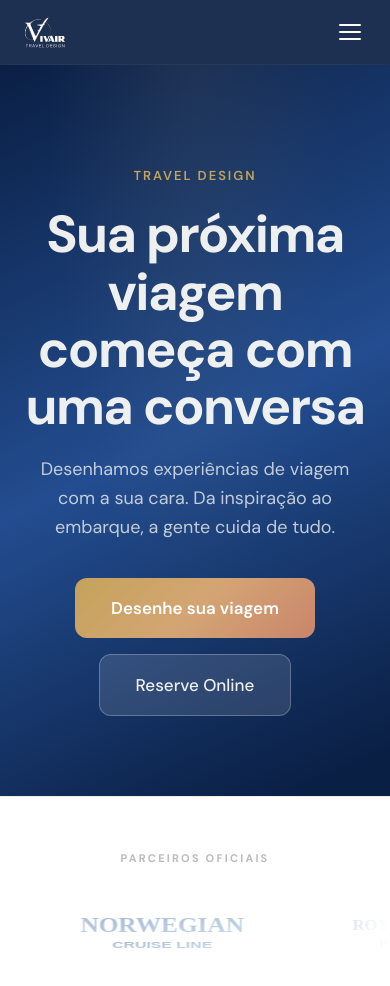
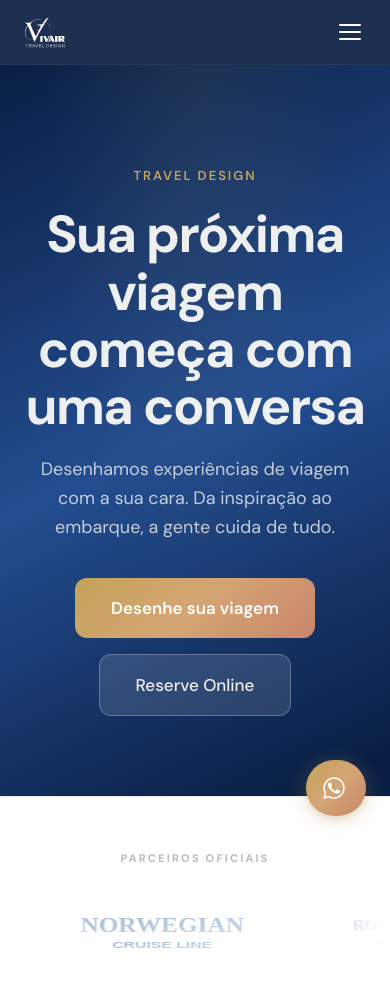
Before and after one commit to m7kx/vivair-website, a Next.js app: page / in a window 390 px wide. Shown: the top 986 px of the page. Built offline with nearby package versions, Linux system fonts and the light colour scheme.

Commit message:
feat: WhatsAppButton — flutuante champagne gradient, pill desktop / circle mobile

```diff
--- /dev/null
+++ b/src/components/WhatsAppButton.tsx
@@ -0,0 +1,109 @@
+"use client"
+
+/**
+ * WhatsAppButton
+ * ─────────────────────────────────────────────────────────────
+ * Botão flutuante de contato via WhatsApp.
+ * Modular — para remover: comente <WhatsAppButton /> em page.tsx.
+ *
+ * Design: champagne gradient (coerente com as CTAs do site).
+ *   Mobile  → círculo 56px com ícone apenas
+ *   Desktop → pílula com ícone + texto "Fale conosco"
+ * ─────────────────────────────────────────────────────────────
+ */
+
+import { useState } from 'react'
+
+const WA_URL = 'https://wa.me/5521996832196?text=Ol%C3%A1%2C%20vim%20pelo%20site%20e%20gostaria%20de%20desenhar%20minha%20viagem%20%F0%9F%9A%80'
+
+interface Props {
+  hidden?: boolean
+}
+
+export default function WhatsAppButton({ hidden = false }: Props) {
+  const [hovered, setHovered] = useState(false)
+
+  if (hidden) return null
+
+  return (
+    <>
+      <a
+        href={WA_URL}
+        target="_blank"
+        rel="noopener noreferrer"
+        aria-label="Fale conosco pelo WhatsApp"
+        onMouseEnter={() => setHovered(true)}
+        onMouseLeave={() => setHovered(false)}
+        style={{
+          position: 'fixed',
+          bottom: 28,
+          right: 24,
+          zIndex: 1000,
+          display: 'flex',
+          alignItems: 'center',
+          gap: 10,
+          background: 'linear-gradient(135deg, #C4A35A 0%, #D4A574 50%, #C9856B 100%)',
+          borderRadius: 100,
+          padding: '0 20px 0 16px',
+          height: 56,
+          minWidth: 56,
+          boxShadow: hovered
+            ? '0 8px 32px rgba(196,163,90,0.45), 0 2px 8px rgba(0,0,0,0.15)'
+            : '0 4px 20px rgba(196,163,90,0.30), 0 2px 8px rgba(0,0,0,0.10)',
+          textDecoration: 'none',
+          transform: hovered ? 'scale(1.05) translateY(-2px)' : 'scale(1) translateY(0)',
+          transition: 'transform 0.22s ease, box-shadow 0.22s ease',
+          cursor: 'pointer',
+          userSelect: 'none',
+          WebkitTapHighlightColor: 'transparent',
+        } as React.CSSProperties}
+      >
+        {/* WhatsApp icon SVG */}
+        <svg
+          width="24"
+          height="24"
+          viewBox="0 0 24 24"
+          fill="none"
+          xmlns="http://www.w3.org/2000/svg"
+          style={{ flexShrink: 0 }}
+        >
+          <path
+            d="M17.472 14.382c-.297-.149-1.758-.867-2.03-.967-.273-.099-.471-.148-.67.15-.197.297-.767.966-.94 1.164-.173.199-.347.223-.644.075-.297-.15-1.255-.463-2.39-1.475-.883-.788-1.48-1.761-1.653-2.059-.173-.297-.018-.458.13-.606.134-.133.298-.347.446-.52.149-.174.198-.298.298-.497.099-.198.05-.371-.025-.52-.075-.149-.669-1.612-.916-2.207-.242-.579-.487-.5-.669-.51-.173-.008-.371-.01-.57-.01-.198 0-.52.074-.792.372-.272.297-1.04 1.016-1.04 2.479 0 1.462 1.065 2.875 1.213 3.074.149.198 2.096 3.2 5.077 4.487.709.306 1.262.489 1.694.625.712.227 1.36.195 1.871.118.571-.085 1.758-.719 2.006-1.413.248-.694.248-1.289.173-1.413-.074-.124-.272-.198-.57-.347z"
+            fill="white"
+          />
+          <path
+            d="M12.004 2C6.477 2 2.004 6.473 2.004 12c0 1.89.522 3.66 1.427 5.18L2 22l4.945-1.407A9.959 9.959 0 0012.004 22c5.527 0 10-4.473 10-10s-4.473-10-10-10z"
+            stroke="white"
+            strokeWidth="1.5"
+            strokeLinecap="round"
+            strokeLinejoin="round"
+            fill="none"
+          />
+        </svg>
+
+        {/* Texto — visível apenas em telas >= 640px */}
+        <span style={{
+          color: 'white',
+          fontSize: 15,
+          fontWeight: 600,
+          fontFamily: 'var(--p-font-primary, sans-serif)',
+          letterSpacing: '-0.01em',
+          whiteSpace: 'nowrap',
+          // Mobile: esconder texto, manter só ícone
+          display: 'none',
+        }}
+          className="wa-label"
+        >
+          Fale conosco
+        </span>
+      </a>
+
+      {/* Mostrar label a partir de 640px */}
+      <style>{`
+        @media (min-width: 640px) {
+          .wa-label { display: block !important; }
+        }
+      `}</style>
+    </>
+  )
+}
```
